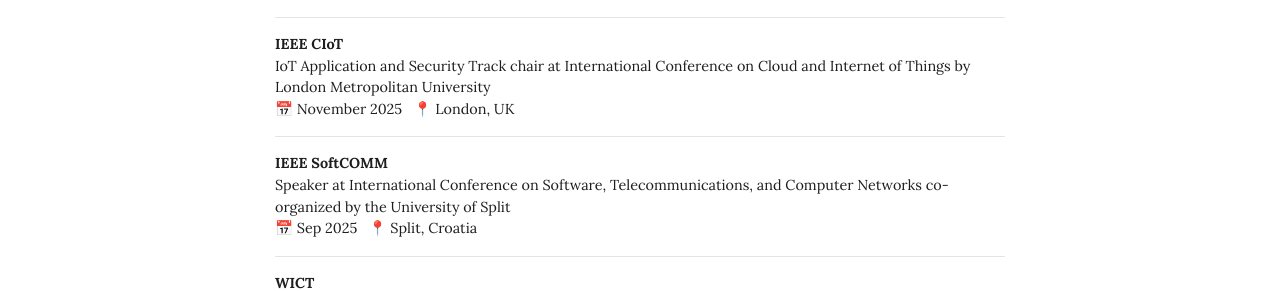
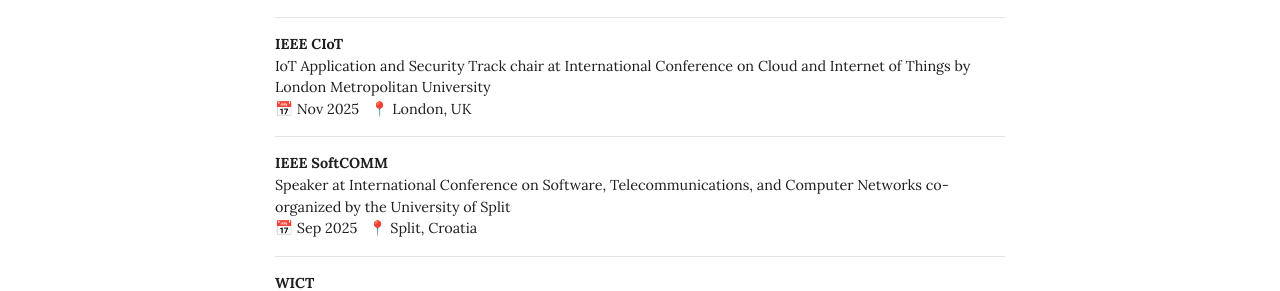
Before and after one commit to malshawki/malshawki.github.io, a Jekyll site: the page built from activities.md, in a window 1280 px wide and 900 px high. Shown: the part 362-653 px from the top of the window. Built offline with Jekyll 4.4.1, drawn with Linux system fonts in a browser that asks for light colours; comment, search, counter and statistics services are not loaded.

Commit message:
Update activities.md

```diff
--- a/activities.md
+++ b/activities.md
@@ -14,7 +14,7 @@
 <div>
   <div><strong>IEEE CIoT</strong></div>
   <div>IoT Application and Security Track chair at International Conference on Cloud and Internet of Things by London Metropolitan University</div>
-  <div>📅 November 2025 &nbsp;&nbsp;📍 London, UK</div>
+  <div>📅 Nov 2025 &nbsp;&nbsp;📍 London, UK</div>
 </div>
 ---
 <div>
```
